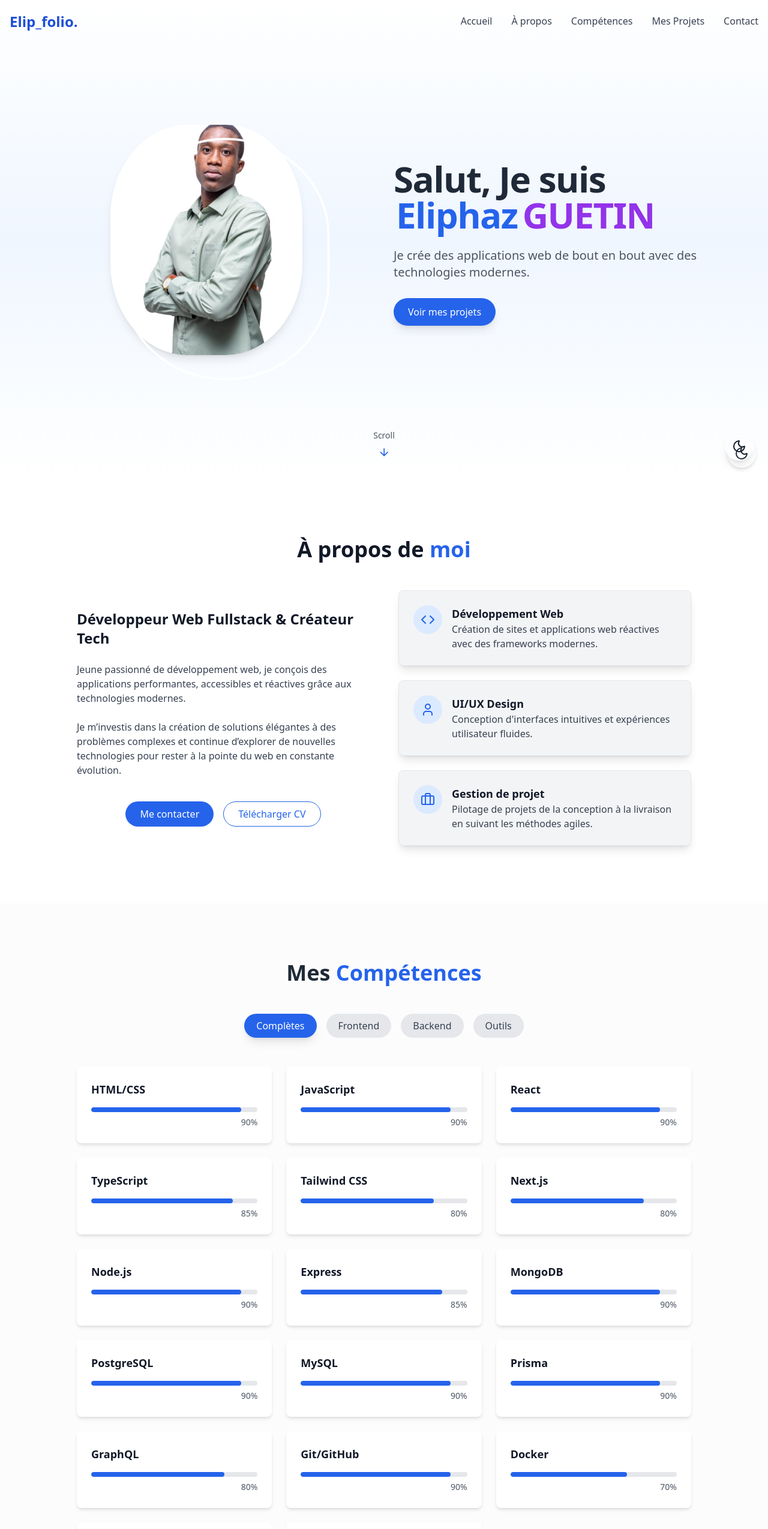
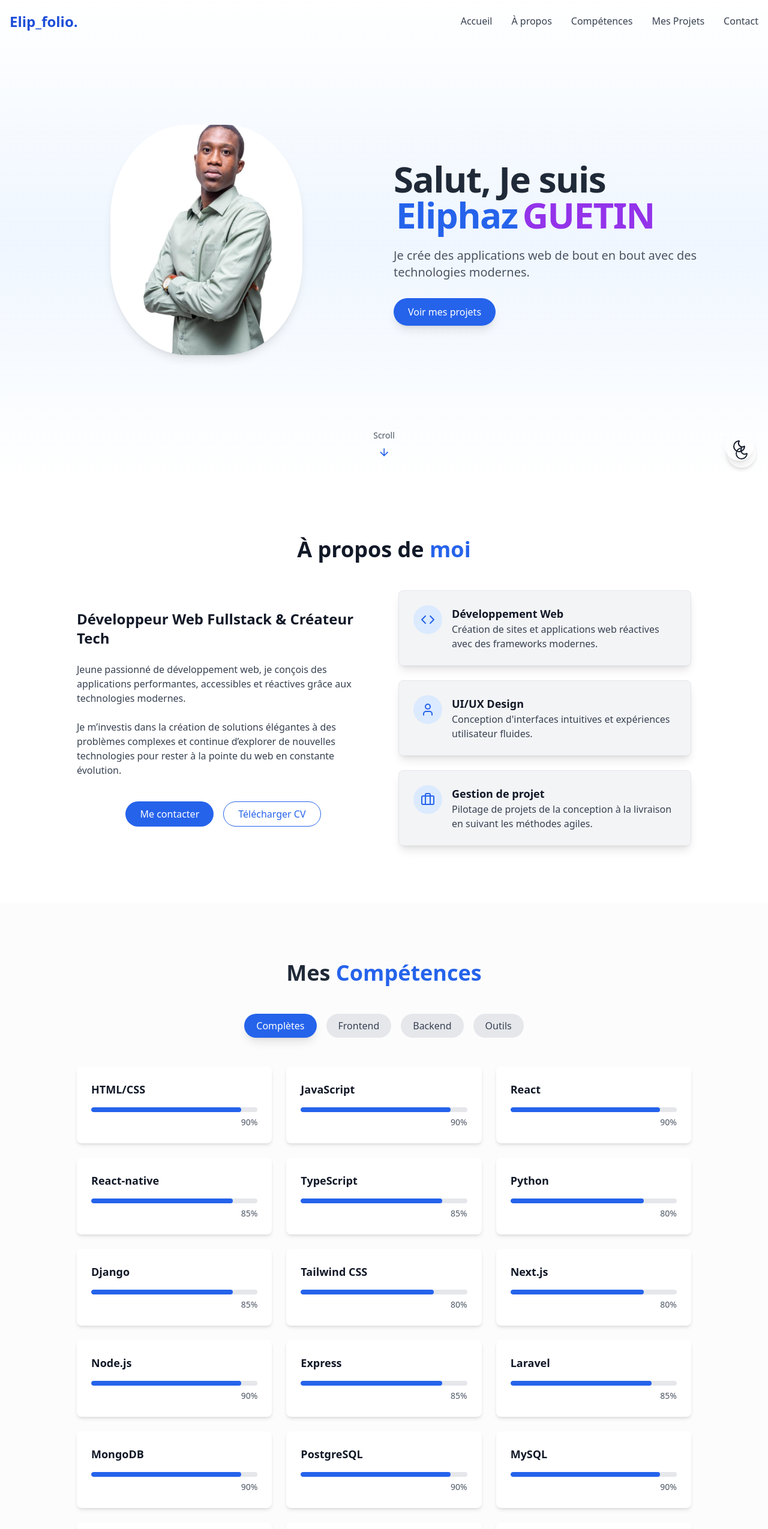
Before and after one commit to eliphhaz/Portfolio_perso, a React (Vite) app in the folder my_portfolio/: page / in a window 1280 px wide. Shown: the top 2549 px of the page at 60% size. Built offline with nearby package versions, Linux system fonts and the light colour scheme.

Commit message:
First commit

```diff
--- a/my_portfolio/src/components/ContactSection.jsx
+++ b/my_portfolio/src/components/ContactSection.jsx
@@ -87,7 +87,7 @@ export const ContactSection = () => {
                     href="tel:+2250102030405"
                     className="text-gray-700 dark:text-gray-300 hover:text-blue-600 dark:hover:text-blue-400 transition-colors"
                   >
-                    +225 0102030405
+                    +225 0151322936
                   </a>
                 </div>
               </div>
--- a/my_portfolio/src/components/Footer.jsx
+++ b/my_portfolio/src/components/Footer.jsx
@@ -23,7 +23,7 @@ export const Footer = () => {
         <div className="flex items-center gap-2 text-gray-600 dark:text-gray-300">
           <Phone size={20} className="text-blue-600 dark:text-blue-400" />
           <a href="tel:+2250102030405" className="hover:text-blue-600 dark:hover:text-blue-400 transition-colors">
-            +225 0102030405
+            +225 0151322936
           </a>
         </div>
 
--- a/my_portfolio/src/components/HeroSection.jsx
+++ b/my_portfolio/src/components/HeroSection.jsx
@@ -12,7 +12,7 @@ export const HeroSection = () => {
         {/* Colonne gauche : Photo */}
         <div className="w-full md:w-1/2 flex justify-center">
           <div className="relative group">
-            <div className="absolute inset-0 w-64 h-72 md:w-96 md:h-[28rem] rounded-[50%/40%] border-4 border-white dark:border-gray-300 transition-transform duration-500 scale-95 group-hover:scale-105" />
+            <div className="absolute inset-0 w-64 h-72 md:w-96 md:h-[28rem] rounded-[50%/40%]  dark:border-gray-300 transition-transform duration-500 scale-95 group-hover:scale-105" />
             <img
               src={PhotoHero}
               alt="Eliphaz Guetin"
--- a/my_portfolio/src/components/SkillsSection.jsx
+++ b/my_portfolio/src/components/SkillsSection.jsx
@@ -5,11 +5,15 @@ const skills = [
   { name: "HTML/CSS", level: 90, category: "frontend" },
   { name: "JavaScript", level: 90, category: "frontend" },
   { name: "React", level: 90, category: "frontend" },
+  { name: "React-native", level: 85, category: "frontend" },
   { name: "TypeScript", level: 85, category: "frontend" },
+  { name: "Python", level: 80, category: "backend" },
+  { name: "Django", level: 85, category: "backend" },
   { name: "Tailwind CSS", level: 80, category: "frontend" },
   { name: "Next.js", level: 80, category: "frontend" },
   { name: "Node.js", level: 90, category: "backend" },
   { name: "Express", level: 85, category: "backend" },
+  { name: "Laravel", level: 85, category: "backend" },
   { name: "MongoDB", level: 90, category: "backend" },
   { name: "PostgreSQL", level: 90, category: "backend" },
   { name: "MySQL", level: 90, category: "backend" },
```
